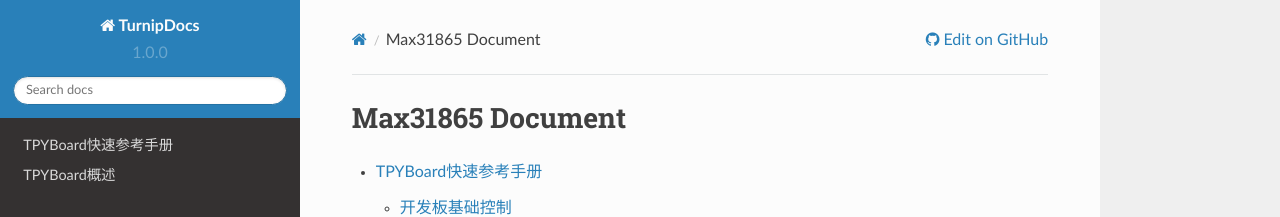
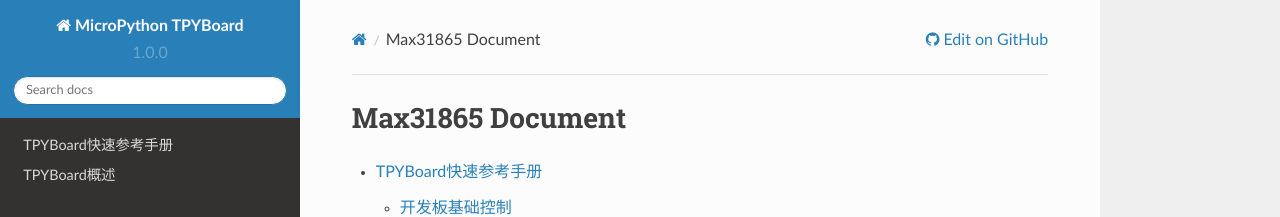
Before and after one commit to TPYBoard/MAX31865, a Sphinx documentation site: the page built from docs/tpyboardindex.rst, in a window 1280 px wide. Shown: the top 217 px of the page. Built offline with Sphinx 7.4.7 and the Read the Docs theme 2.0.0, drawn with Linux system fonts in a browser that asks for light colours; pages that are not in the unit, such as notebooks, are missing from menus.

Commit message:
document

```diff
--- a/docs/conf.py
+++ b/docs/conf.py
@@ -57,7 +57,7 @@
 master_doc = 'tpyboardindex'
 
 # General information about the project.
-project = u'TurnipDocs'
+project = u'MicroPython TPYBoard'
 copyright = u'2017, turnipsmart'
 author = u'turnipsmart'
 
```
